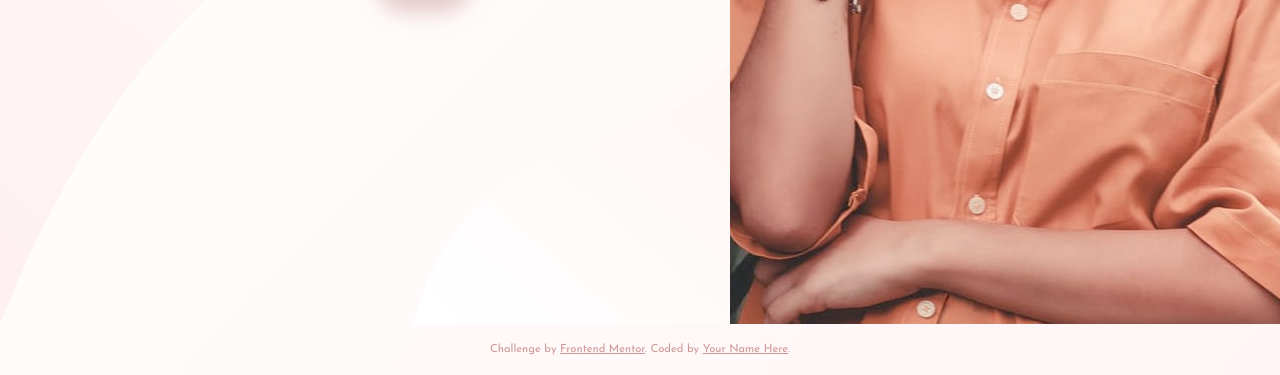
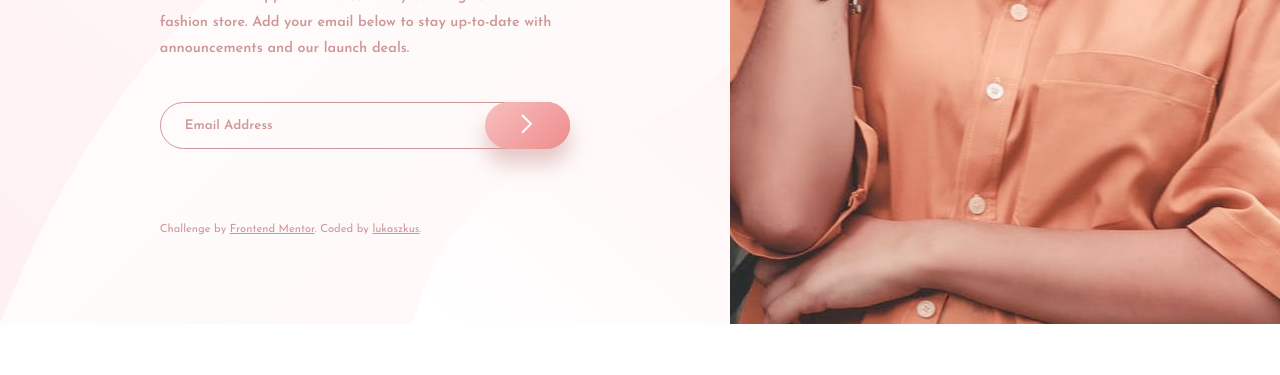
Before and after one commit to lukaszkus/base-apparel-coming-soon, a website: page index.html in a window 1280 px wide. Shown: the part 476-851 px from the top of the page. After the commit the page ends 800 px from the top, so only its background shows below. Drawn offline with Linux system fonts and the light colour scheme.

Commit message:
desktop layout fixed

```diff
--- a/index.html
+++ b/index.html
@@ -29,19 +29,17 @@
         <button class="form-submit-btn" type="submit"><img src="images/icon-arrow.svg" alt="arrow"/></button>
       </form>
       <p class="form-error-msg"></p>
+
+      <p class="attribution">
+        Challenge by <a href="https://www.frontendmentor.io?ref=challenge" target="_blank">Frontend Mentor</a>.
+        Coded by <a href="https://github.com/lukaszkus/">lukaszkus</a>.
+      </p>
     </div>
 
     <div class="hero">
     </div>
   </main>
 
-  <footer>
-    <p class="attribution">
-      Challenge by <a href="https://www.frontendmentor.io?ref=challenge" target="_blank">Frontend Mentor</a>.
-      Coded by <a href="#">Your Name Here</a>.
-    </p>
-  </footer>
-
 
 </body>
 </html>
--- a/scss/main.scss
+++ b/scss/main.scss
@@ -27,6 +27,7 @@ body {
 }
 
 .main {
+  width: 100%;
   display: flex;
   flex-direction: column-reverse;
   .hero {
@@ -104,57 +105,81 @@ body {
       padding: 0 0 50px 26px;
     }
   }
+  .attribution {
+    text-align: center;
+    font-size: 0.7rem;
+    padding-bottom: 10px;
+    color: $color-primary-desaturated;
+    a {
+      color: $color-primary-desaturated;
+    }
+    a:hover {
+      color: $color-neutral-dark;
+    }
+  }
 }
 
 @include desktop {
   .logo {
     position: absolute;
-    left: calc((57vw - 455px) / 2);
-    top: 65px;
+    left: calc((57vw - 410px) / 2);
+    top: 10vh;
+    padding: 0;
     &__img {
       width: 160px;
     }
   }
   .main {
     flex-direction: row;
-    justify-content: center;
     background-image: url(../images/bg-pattern-desktop.svg);
     background-repeat: no-repeat;
-    background-size: contain;
+    background-size: contain center;
     .hero {
       width: 43%;
-      min-height: 100vh;
+      height: 100vh;
       background-image: url(../images/hero-desktop.jpg);
     }
     .content {
       width: 57%;
+      max-height: 100vh;
       display: flex;
       flex-direction: column;
+      justify-content: center;
       align-items: center;
-      margin-top: 200px;
-        font-size: 4rem;
+      margin-top: 20vh;
+      font-size: 4rem;
+      line-height: 1.1;
+      padding: 0 8vw;
+      &__title {
         text-align: left;
-        max-width: 400px;
-        line-height: 1.1;
+        width: 410px;
       }
       &__txt {
+        line-height: 1.8;
         text-align: left;
-        max-width: 400px;
-        line-height: 1.8;
+        width: 410px;
       }
       &__form {
-        max-width: 420px;
-        display: block;
-        .form-input {
+        width: 410px;
+        .form-iput {
           padding: 22px 30px;
         }
         .form-error-icon {
-          right: 105px;
+          right: 95px;
         }
         .form-submit-btn {
-          min-width: 95px;
+          min-width: 85px;
         }
       }
+      .form-error-msg {
+        text-align: left;
+        width: 410px;
+        padding: 0 0 65px 32px;
+      }
+    }
+    .attribution {
+      text-align: left;
+      width: 410px;
     }
   }
 }
@@ -162,16 +187,3 @@ body {
 .d-none {
   display: none;
 }
-
-.attribution {
-  text-align: center;
-  font-size: 0.7rem;
-  padding: 20px;
-  color: $color-primary-desaturated;
-  a {
-    color: $color-primary-desaturated;
-  }
-  a:hover {
-    color: $color-neutral-dark;
-  }
-}
```
Also changed, not shown: css/main.css, 1 other file.
